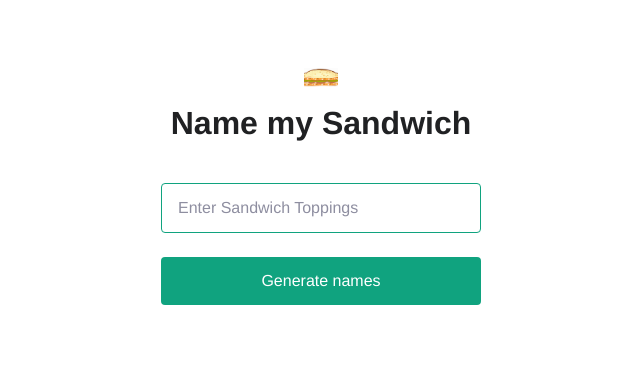
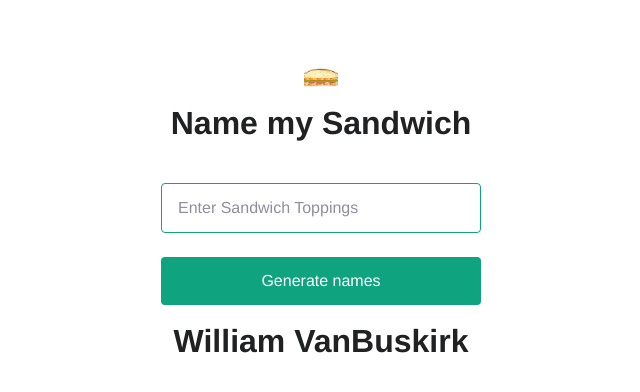
Before and after one commit to van-william/prompt-web-app, a Flask app: page / in a window 1280 px wide. Shown: the top 392 px of the page, without its empty margins (319-959 px from the left). Run offline with Flask 2, Linux system fonts and the light colour scheme; some web fonts are replaced.

Commit message:
updated template

```diff
--- a/templates/index.html
+++ b/templates/index.html
@@ -18,4 +18,8 @@
   {% if result %}
   <div class="result">{{ result }}</div>
   {% endif %}
+
+  <h3>
+    William VanBuskirk
+  </h3>
 </body>
```
